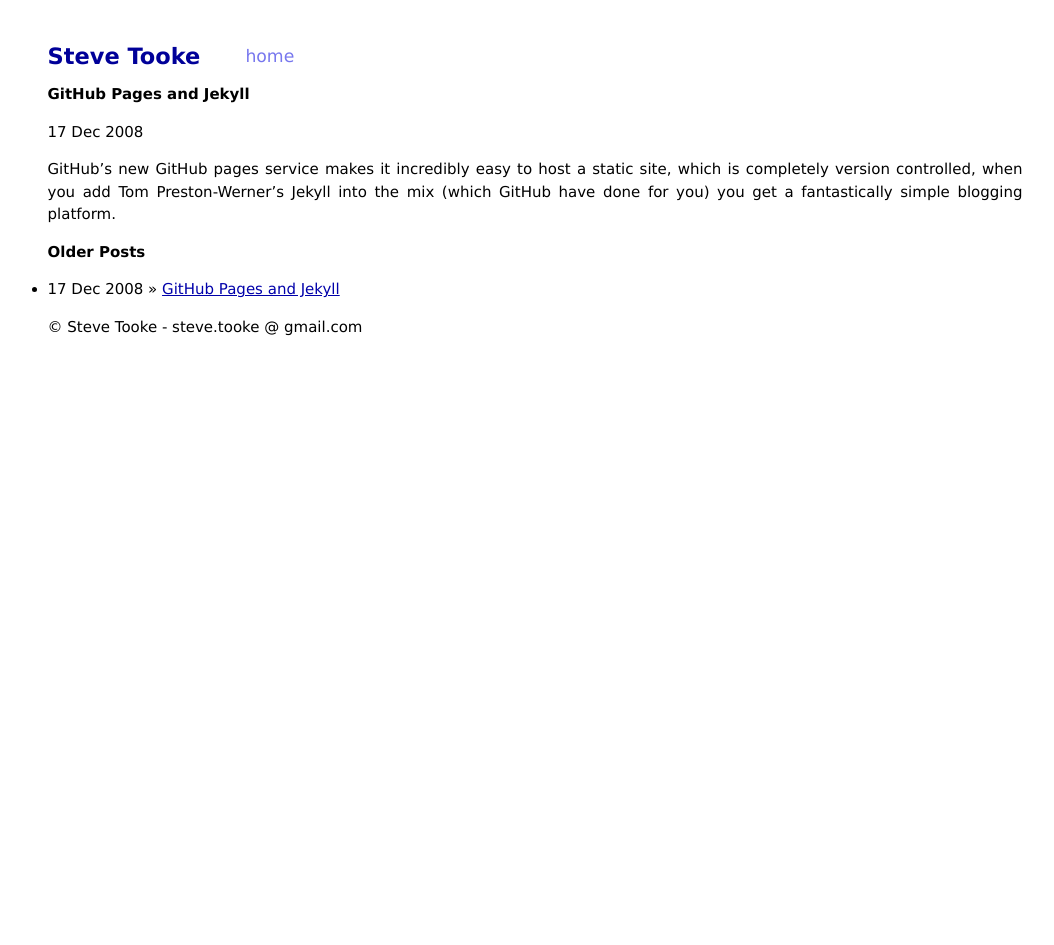
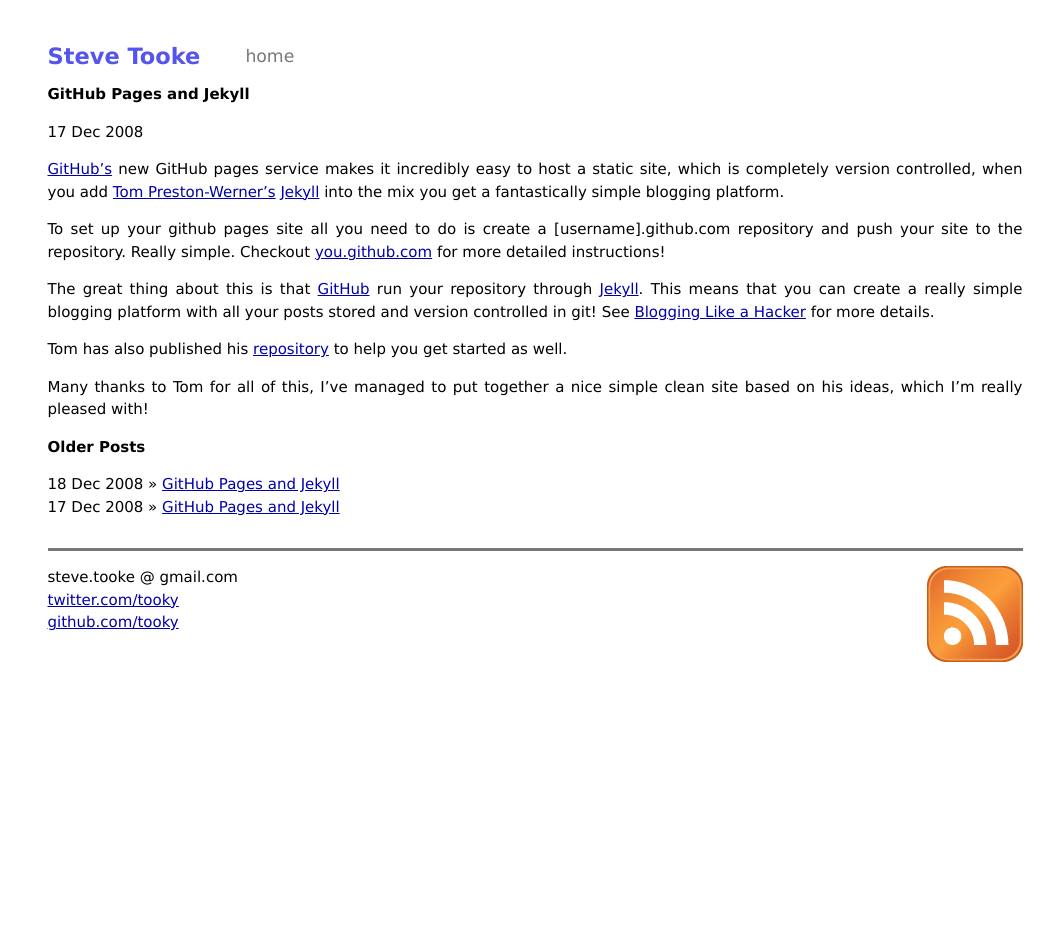
Before and after one commit to tooky/tooky.github.com, a Jekyll site: the page built from index.html, in a window 1280 px wide. Shown: the whole page, without its empty margins (105-1159 px from the left). Built offline with Jekyll 4.4.1, drawn with Linux system fonts in a browser that asks for light colours.

Commit message:
ready for deploy

```diff
--- a/_layouts/default.html
+++ b/_layouts/default.html
@@ -6,6 +6,8 @@
    <meta http-equiv="content-type" content="text/html; charset=utf-8" />
    <title>{{ page.title }}</title>
    <meta name="author" content="Steve Tooke" />
+
+   <link href="http://tooky.github.com/atom.xml" rel="alternate" title="Steve Tooke" type="application/atom+xml" />
 
    <!-- syntax highlighting CSS -->
    <link rel="stylesheet" href="/css/syntax.css" type="text/css" />
@@ -32,16 +34,16 @@
 
     {{ content }}
 
-    <div class="footer">
-
-      <div class="about">
-        <p>&copy; Steve Tooke - steve.tooke @ gmail.com</p>
-      </div>
+    <div class="footer clearfix">
 
       <div class="contact">
+        <div>steve.tooke @ gmail.com</div>
+        <div><a href="http://twitter.com/tooky">twitter.com/tooky</a></div>
+        <div><a href="http://github.com/tooky">github.com/tooky</a></div>
       </div>
 
       <div class="rss">
+        <a href="http://tooky.github.com/atom.xml"><img src="/images/feed-icon-96x96.png" title="feed" /></a>
       </div>
     </div>
   </div>
--- /dev/null
+++ b/_posts/2008-12-18-github-pages-and-jekyll.markdown
@@ -0,0 +1,18 @@
+---
+layout: post
+title: GitHub Pages and Jekyll
+---
+{{ page.title }}
+================
+
+<p class="date">17 Dec 2008</p>
+
+[GitHub's](http://github.com) new GitHub pages service makes it incredibly easy to host a static site, which is completely version controlled, when you add [Tom Preston-Werner's](http://mojombo.github.com) [Jekyll](http://github.com/mojombo/jekyll) into the mix you get a fantastically simple blogging platform.
+
+To set up your github pages site all you need to do is create a [username].github.com repository and push your site to the repository. Really simple. Checkout [you.github.com](http://you.github.com) for more detailed instructions!
+
+The great thing about this is that [GitHub](http://github.com) run your repository through [Jekyll](http://github.com/mojombo/jekyll/tree/master). This means that you can create a really simple blogging platform with all your posts stored and version controlled in git! See [Blogging Like a Hacker](http://mojombo.github.com/2008/11/17/blogging-like-a-hacker.html) for more details.
+
+Tom has also published his [repository](http://github.com/mojombo/tpw/tree/master) to help you get started as well.
+
+Many thanks to Tom for all of this, I've managed to put together a nice simple clean site based on his ideas, which I'm really pleased with!
--- /dev/null
+++ b/atom.xml
@@ -0,0 +1,27 @@
+---
+layout: nil
+---
+<?xml version="1.0" encoding="utf-8"?>
+<feed xmlns="http://www.w3.org/2005/Atom">
+
+ <title>Steve Tooke</title>
+ <link href="http://tooky.github.com/atom.xml" rel="self"/>
+ <link href="http://tooky.github.com.com/"/>
+ <updated>{{ site.time | date_to_xmlschema }}</updated>
+ <id>http://tooky.github.com/</id>
+ <author>
+   <name>Steve Tooke</name>
+   <email>steve.tooke@gmail.com</email>
+ </author>
+
+ {% for post in site.posts %}
+ <entry>
+   <title>{{ post.title }}</title>
+   <link href="http://tooky.github.com{{ post.url }}"/>
+   <updated>{{ post.date | date_to_xmlschema }}</updated>
+   <id>http://tooky.github.com{{ post.id }}</id>
+   <content type="html">{{ post.content | xml_escape }}</content>
+ </entry>
+ {% endfor %}
+
+</feed>
--- a/css/screen.css
+++ b/css/screen.css
@@ -51,7 +51,9 @@
 a:visited {
   color: #a0a;
 }
-
+a img {
+  border: none;
+}
 table {
   font-size: inherit;
   font: 100%;
@@ -79,7 +81,7 @@
 }
 
 .header .title a {
-   color: #009;
+   color: #55e;
    text-decoration: none;
 }
 
@@ -99,10 +101,30 @@
 }
 
 .header .menu li a {
-   color: #77e;
+   color: #777;
    text-decoration: none;
 }
 
 .header .menu li a:hover {
   color: black;
 }
+
+/* posts */
+
+.posts li {
+   list-style-type: none;
+}
+
+/* footer */
+.footer {
+   clear: both;
+   margin-top: 2em;
+   border-top: 3px solid #777;
+   padding-top: 1em;
+}
+.footer .contact {
+   float: left;
+}
+.footer .rss {
+   float: right;
+}
```
Also changed, not shown: images/feed-icon-96x96.png (added), 12 other files.
